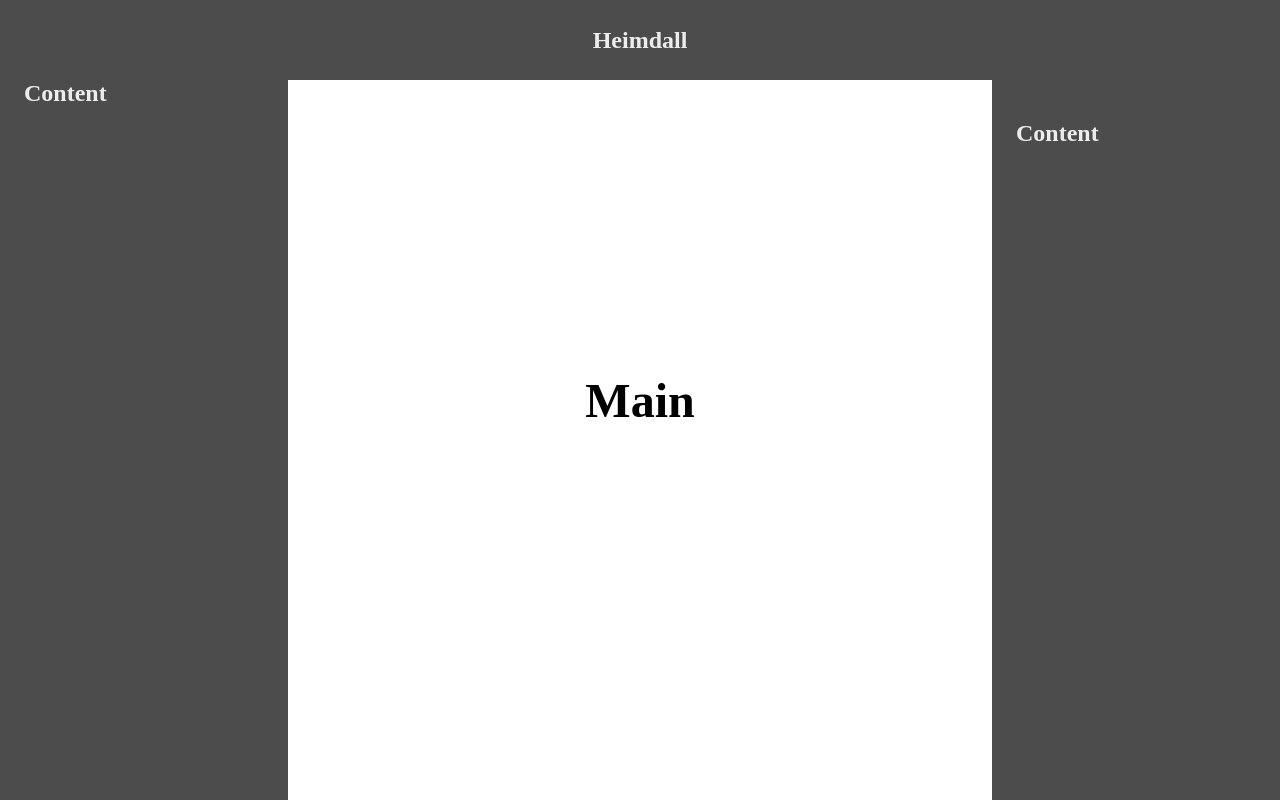
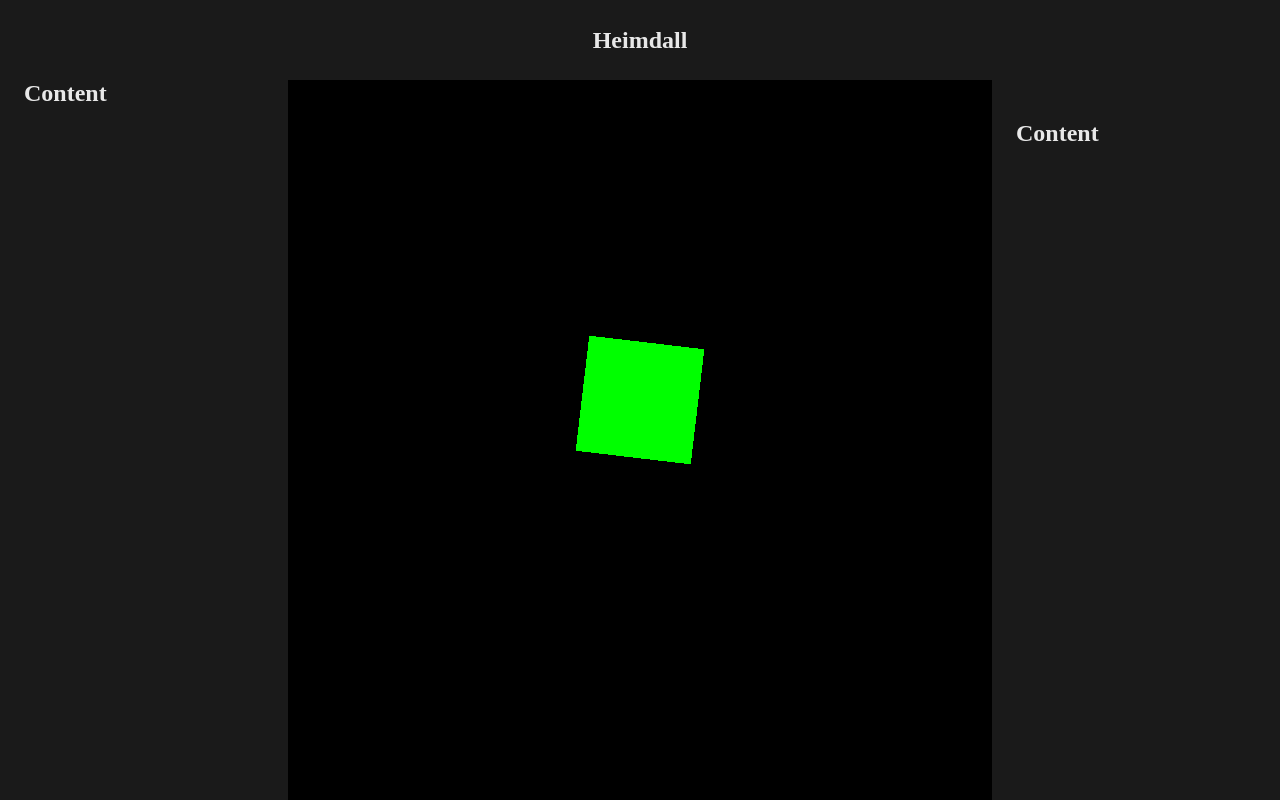
Before and after one commit to LiJiahaoCoder/Heimdall, a React app: page / in a window 1280 px wide. Built offline with nearby package versions, Linux system fonts and the light colour scheme; some icons are missing.

Commit message:
[feat] add basic three webgl scene

```diff
--- a/package.json
+++ b/package.json
@@ -32,6 +32,7 @@
     "@babel/preset-react": "^7.12.10",
     "@babel/preset-typescript": "^7.12.7",
     "@types/react-dom": "^17.0.0",
+    "@types/three": "^0.126.0",
     "autoprefixer": "^10.2.4",
     "babel-loader": "^8.2.2",
     "clean-webpack-plugin": "^3.0.0",
@@ -67,6 +68,7 @@
     "@babel/runtime": "^7.12.5",
     "@icon-park/react": "^1.3.0",
     "react": "^17.0.1",
-    "react-dom": "^17.0.1"
+    "react-dom": "^17.0.1",
+    "three": "^0.126.1"
   }
 }
--- a/src/components/header/index.scss
+++ b/src/components/header/index.scss
@@ -2,7 +2,8 @@
   width: -webkit-fill-available;
   height: $header-height;
   position: fixed;
-  background-color: $black-70;
+  z-index: $z-header;
+  background-color: $white-10;
   display: flex;
   align-items: center;
   justify-content: space-between;
--- a/src/components/main/index.scss
+++ /dev/null
@@ -1,7 +0,0 @@
-.main {
-  width: 100vw;
-  height: 100vh;
-  font-size: 48px;
-  font-weight: bolder;
-  @include flex-center;
-}
--- a/src/components/main/index.tsx
+++ b/src/components/main/index.tsx
@@ -1,5 +1,62 @@
-import styles from "./index.scss";
+import { useState, useEffect, useCallback } from "react";
+import {
+  Scene,
+  PerspectiveCamera,
+  WebGLRenderer,
+  BoxGeometry,
+  MeshBasicMaterial,
+  Mesh,
+} from "three";
 
-const Main = () => <section className={styles.main}>Main</section>;
+const Main = () => {
+  const [scene, setScene] = useState<Scene>();
+  const [camera, setCamera] = useState<PerspectiveCamera>();
+  const [renderer, setRenderer] = useState<WebGLRenderer>();
+
+  const animate = useCallback(() => {
+    if (!renderer || !scene || !camera) {
+      return;
+    }
+
+    camera.rotation.z += 0.01;
+    requestAnimationFrame(animate);
+    renderer.render(scene, camera);
+  }, [renderer, scene, camera]);
+
+  useEffect(() => {
+    const { innerWidth, innerHeight } = window;
+    const _scene = new Scene();
+    const _camera = new PerspectiveCamera(
+      75,
+      innerWidth / innerHeight,
+      0.1,
+      1000
+    );
+    const _renderer = new WebGLRenderer();
+    setScene(_scene);
+    setCamera(_camera);
+    setRenderer(_renderer);
+
+    _renderer.setSize(innerWidth, innerHeight);
+    document.querySelector("#main")!.append(_renderer.domElement);
+  }, []);
+
+  useEffect(() => {
+    if (!scene || !camera) {
+      return;
+    }
+
+    const geometry = new BoxGeometry();
+    const material = new MeshBasicMaterial({ color: 0x00ff00 });
+    const cube = new Mesh(geometry, material);
+    scene.add(cube);
+
+    camera.position.z = 5;
+  }, [scene, camera]);
+
+  animate();
+
+  return <section id="main" />;
+};
 
 export default Main;
--- a/src/components/panel/index.scss
+++ b/src/components/panel/index.scss
@@ -3,8 +3,9 @@
   height: calc(100% - 80px);
   padding: 0 24px;
   position: fixed;
+  z-index: $z-panel;
   top: $header-height;
-  background-color: $black-70;
+  background-color: $white-10;
   @include flex-center;
   flex-direction: column;
   transition: right .5s, opacity .5s;
--- a/src/components/sider/index.scss
+++ b/src/components/sider/index.scss
@@ -2,8 +2,9 @@
   height: calc(100% - 80px);
   padding: 0 24px;
   position: fixed;
+  z-index: $z-sider;
   top: $header-height;
-  background-color: $black-70;
+  background-color: $white-10;
   @include flex-center;
   flex-direction: column;
   transition: width .3s, min-width .3s;
--- a/src/styles/variables.scss
+++ b/src/styles/variables.scss
@@ -1,6 +1,7 @@
 // colors
 $white: #fff;
 $white-90: rgba($white, .9);
+$white-10: rgba($white, .1);
 $black: #000;
 $black-70: rgba($black, .7);
 
@@ -10,3 +11,8 @@
 // font
 $fs-16: 16px;
 $fw-600: 600;
+
+// z-index
+$z-header: 19;
+$z-sider: 18;
+$z-panel: 18;
```
Also changed, not shown: 1 other file (tests, documents, lock files or other folders).
